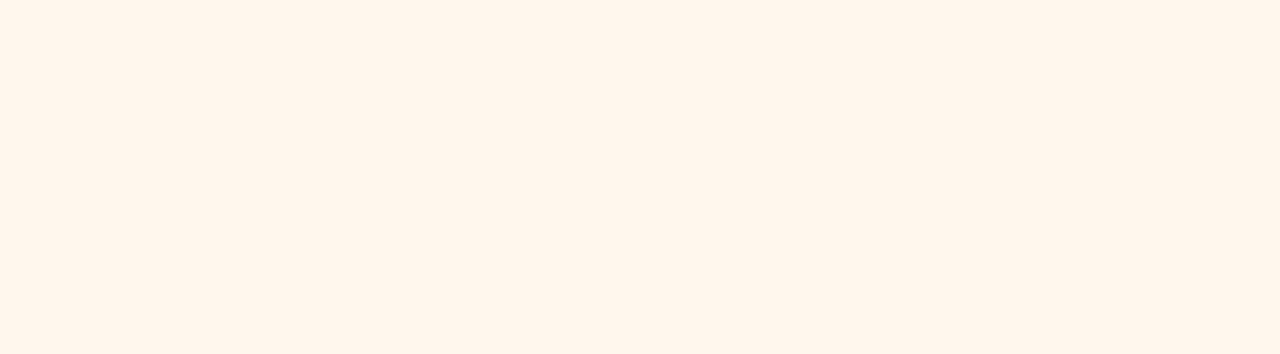
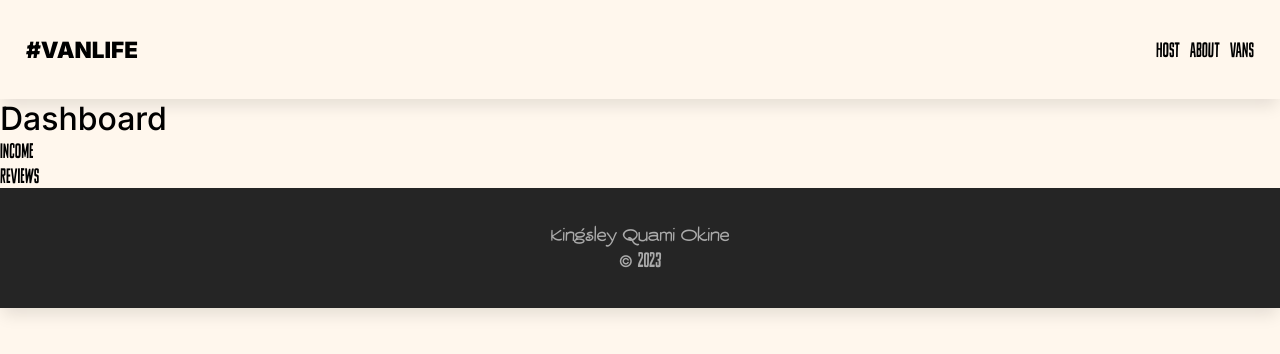
Before and after one commit to killy10o10/vanLife, a React (Vite) app: page /host in a window 1280 px wide. Before the commit this address had no page. Shown: the top 354 px of the page. Built offline with nearby package versions, Linux system fonts and the light colour scheme; what miragejs would draw is missing.

Commit message:
create vans and host folders
Add dashboard routes

```diff
--- a/src/App.jsx
+++ b/src/App.jsx
@@ -1,10 +1,13 @@
 import './App.scss';
 import { Routes, Route } from 'react-router-dom';
 import Home from './pages/Home';
-import Vans from './pages/Vans';
+import Vans from './pages/Vans/Vans';
 import About from './pages/About';
-import VanDetails from './pages/vanDetails';
+import VanDetails from './pages/Vans/vanDetails';
 import Layout from './components/Layout';
+import Dashboard from './pages/Host/Dashboard';
+import Income from './pages/Host/Income';
+import Reviews from './pages/Host/Reviews';
 
 function App() {
   return (
@@ -15,6 +18,9 @@
           <Route path="/vans" element={<Vans />} />
           <Route path="/about" element={<About />} />
           <Route path="/vans/:id" element={<VanDetails />} />
+          <Route path="/host" element={<Dashboard />} />
+          <Route path="/host/income" element={<Income />} />
+          <Route path="/host/reviews" element={<Reviews />} />
         </Route>
       </Routes>
     </>
--- a/src/components/Navbar.jsx
+++ b/src/components/Navbar.jsx
@@ -9,6 +9,7 @@
         </Link>
       </div>
       <div className="nav-links">
+        <Link to="/host">Host</Link>
         <Link to="/about">About</Link>
         <Link to="/vans">Vans</Link>
       </div>
--- /dev/null
+++ b/src/pages/Host/Dashboard.jsx
@@ -0,0 +1,14 @@
+import React from 'react'
+import { Link } from 'react-router-dom'
+
+function Dashboard() {
+  return (
+    <div>
+      <h1>Dashboard</h1>
+      <Link to="income">Income</Link> <br />
+      <Link to="reviews">Reviews</Link>
+    </div>
+  )
+}
+
+export default Dashboard
--- /dev/null
+++ b/src/pages/Host/Income.jsx
@@ -0,0 +1,11 @@
+import React from 'react'
+
+function Income() {
+  return (
+    <div>
+      <h1>Income</h1>
+    </div>
+  )
+}
+
+export default Income
--- /dev/null
+++ b/src/pages/Host/Reviews.jsx
@@ -0,0 +1,11 @@
+import React from 'react'
+
+function Reviews() {
+  return (
+    <div>
+      <h1>Reviews</h1>
+    </div>
+  )
+}
+
+export default Reviews
--- a/src/pages/Vans.jsx
+++ b/src/pages/Vans/Vans.jsx
@@ -1,5 +1,5 @@
 import { useState, useEffect } from 'react';
-import '../../server';
+import '../../../server';
 import { Link } from 'react-router-dom';
 
 function Vans() {
```
Also changed, not shown: src/pages/Vans/vanDetails.jsx (renamed from src/pages/vanDetails.jsx).
